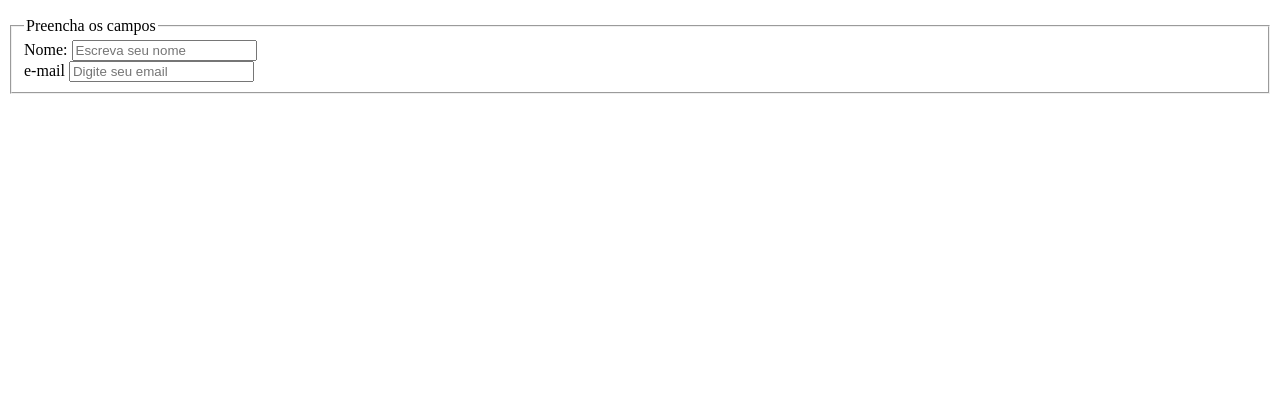
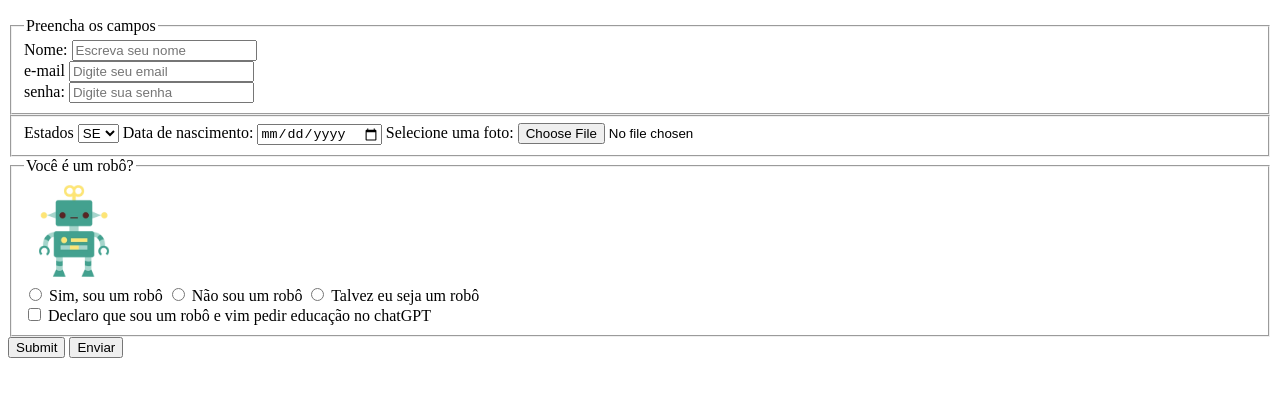
Before and after one commit to danielcardosodev98/formulario_t3, a plain HTML site: page index.html in a window 1280 px wide. Shown: the part 110-506 px from the top of the page. Drawn offline with Linux system fonts and the light colour scheme.

Commit message:
foram adicionados alguns tipos de input

```diff
--- a/index.html
+++ b/index.html
@@ -25,8 +25,54 @@
                     <label for="email">e-mail</label>
                     <input type="email" name="email" id="email" placeholder="Digite seu email" />
                 </div>
+                <div>
+                    <label for="senha">senha:</label>
+                    <input type="password" name="senha" id="senha" placeholder="Digite sua senha">
+                </div>
             </fieldset>
 
+            <fieldset>
+                <label for="Estados">Estados</label>
+                <select name="estados" id="estados">
+                    <option value="SE">SE</option>
+                    <option value="PB">PB</option>
+                    <option value="AC">AC</option>
+                    <option value="ES">ES</option>
+                </select>
+
+                <label for="nascimento">Data de nascimento:</label>
+                <input type="date" name="nascimento" id="nascimento" />
+
+
+                <label for="foto">Selecione uma foto:</label>
+                <input type="file" name="foto" id="foto" accept="image/png, image/jpeg, doc/pdf">
+
+            </fieldset>
+
+            <fieldset>
+                <!--Input do tipo radio trabalham em conjunto ou seja todos estão ligados no type nome-->
+                <legend>Você é um robô?</legend>
+                <img src="imagens/robo.webp" alt="figura de robô verde" width="100" />
+
+                <div>
+                    <input type="radio" name="robo" id="sim" />
+                    <label for="sim">Sim, sou um robô</label>
+
+                    <input type="radio" name="robo" id="nao" />
+                    <label for="nao">Não sou um robô</label>
+
+                    <input type="radio" name="robo" id="talvez" />
+                    <label for="talvez">Talvez eu seja um robô</label>
+
+                </div>
+
+                <input type="checkbox" name="acordo" id="acordo" />
+                <label for="acordo">Declaro que sou um robô e vim pedir educação no chatGPT</label>
+            </fieldset>
+            <!--O atributo value muda o nome do que pode ir escrito no input do tipo submit-->
+            <input type="submit" />
+
+            <button type="submit">Enviar</button>
 
         </form>
 
```
Also changed, not shown: imagens/robo.webp (added).
